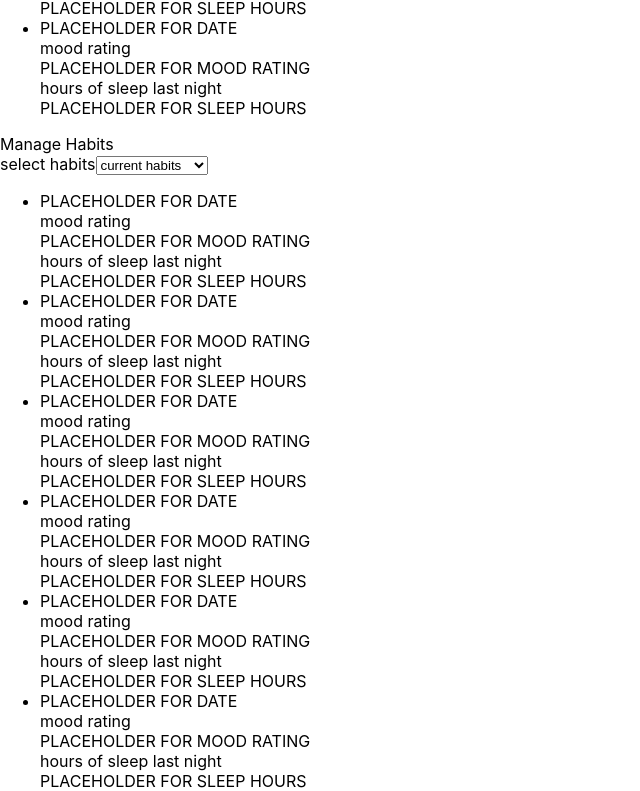
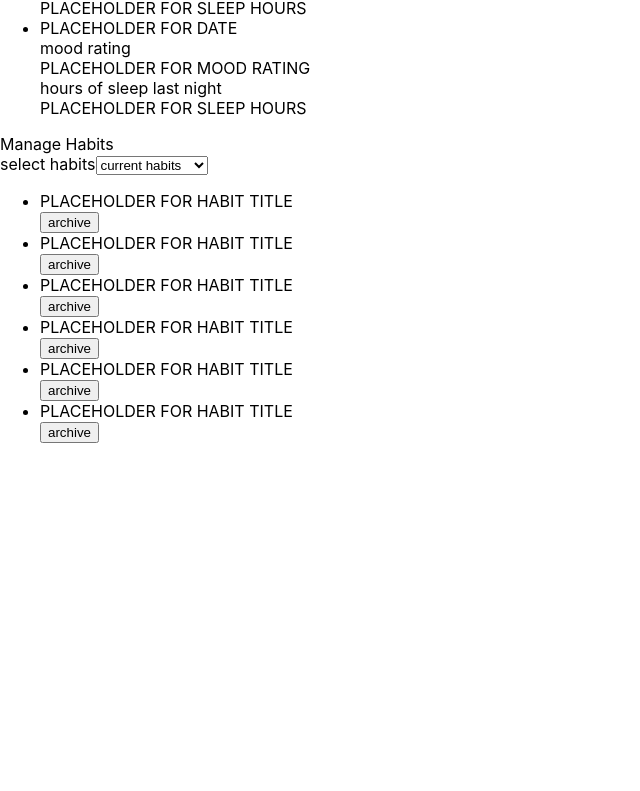
Before and after one commit to billyott/twelve-months-client, a React (Create React App) app: page / in a window 1280 px wide. Shown: the part 2095-2886 px from the top of the page, without its empty margins (0-640 px from the left). After the commit the page ends 2538 px from the top, so only its background shows below. Built offline with nearby package versions, Linux system fonts and the light colour scheme.

Commit message:
build habit card shell

```diff
--- a/src/components/day-card.js
+++ b/src/components/day-card.js
@@ -2,7 +2,7 @@ import React from 'react'
 
 import MoodRatingWidget from './mood-rating-widget';
 import SleepWidget from './sleep-widget';
-import './day-details-card.scss';
+import './day-card.scss';
 
 
 function DayCard(props) {
--- /dev/null
+++ b/src/components/habit-card.js
@@ -0,0 +1,18 @@
+import React from 'react'
+
+import './habit-card.scss';
+
+
+function HabitCard(props) {
+
+
+    return (
+        <div className="habit-card">
+            <div className="habit-card__header">PLACEHOLDER FOR HABIT TITLE</div>
+            <button className="habit-card__button">archive</button>
+        </div>
+    );
+
+}
+
+export default HabitCard;
--- a/src/containers/manage-habits-container.js
+++ b/src/containers/manage-habits-container.js
@@ -1,6 +1,6 @@
 import React from 'react';
 
-import DayCard from '../components/day-card'
+import HabitCard from '../components/habit-card'
 import './all-days-container.scss';
 
 
@@ -31,12 +31,12 @@ class ManageHabitsContainer extends React.Component{
                     </div>
                 </div>
                 <ul className="manage-habits-container__habit-cards-list">
-                    <li><DayCard /></li>
-                    <li><DayCard /></li>
-                    <li><DayCard /></li>
-                    <li><DayCard /></li>
-                    <li><DayCard /></li>
-                    <li><DayCard /></li>
+                    <li><HabitCard /></li>
+                    <li><HabitCard /></li>
+                    <li><HabitCard /></li>
+                    <li><HabitCard /></li>
+                    <li><HabitCard /></li>
+                    <li><HabitCard /></li>
                 </ul>
             </div>
         );
```
Also changed, not shown: src/components/habit-card.scss (added), src/containers/trend-container.js (added), src/containers/trend-container.scss (added).
